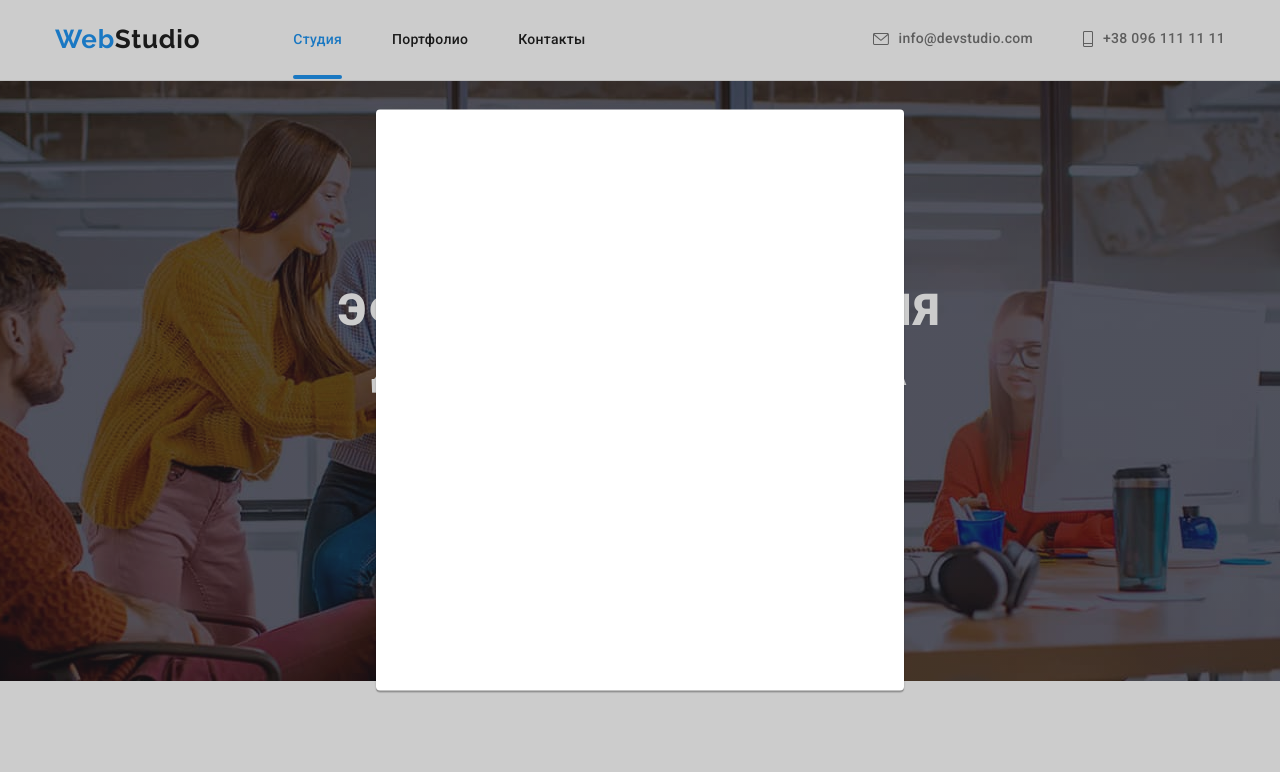
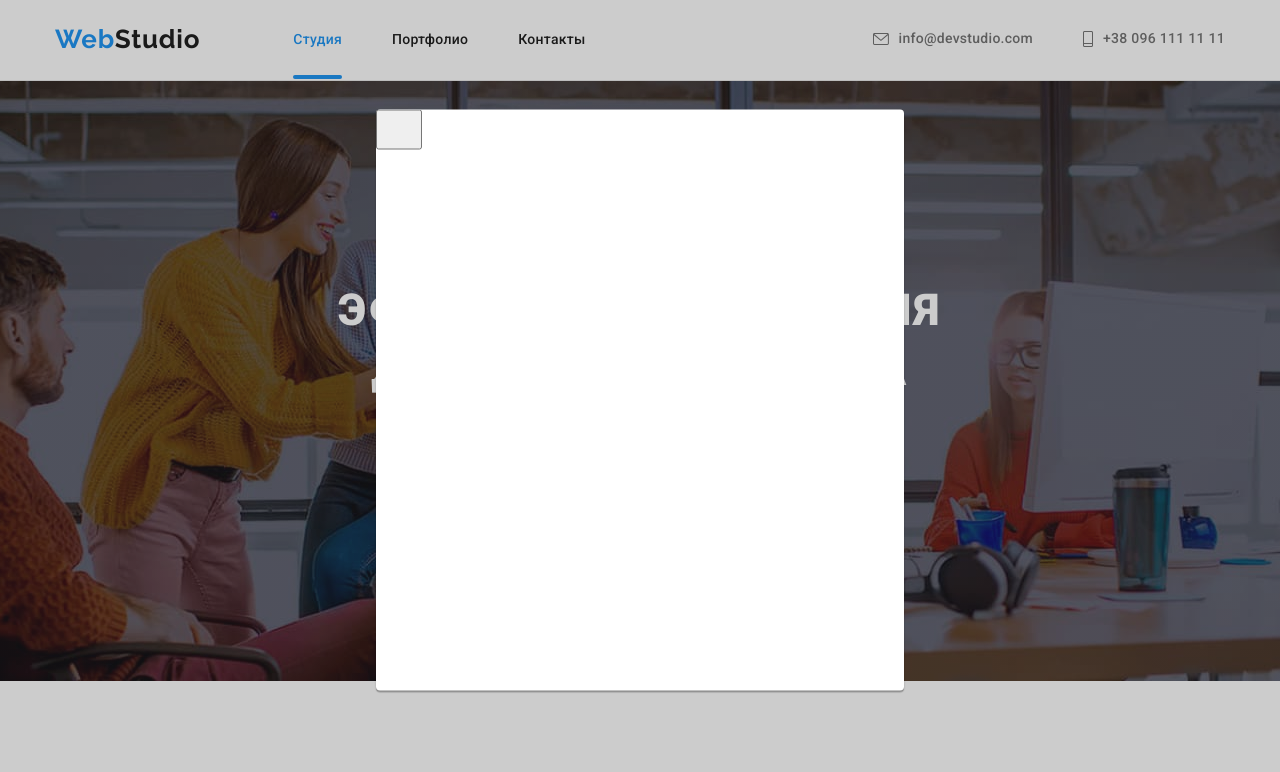
Before and after one commit to DmitriyShurlyhin/goit-markup-hw-05, a plain HTML site: page index.html in a window 1280 px wide. Shown: the top 772 px of the page. Drawn offline with nearby package versions, Linux system fonts and the light colour scheme.

Commit message:
button and svg added

```diff
--- a/index.html
+++ b/index.html
@@ -356,7 +356,13 @@
       </section>
       <!-- MODAL -->
       <div class="backdrop">
-        <div class="modal"></div>
+        <div class="modal">
+          <button type="button">
+            <svg width="30" height="30">
+              <use href="./images/sprite.svg#icon-close"></use>
+            </svg>
+          </button>
+        </div>
       </div>
     </main>
 
```
Also changed, not shown: images/close.svg (added), images/sprite.svg.
